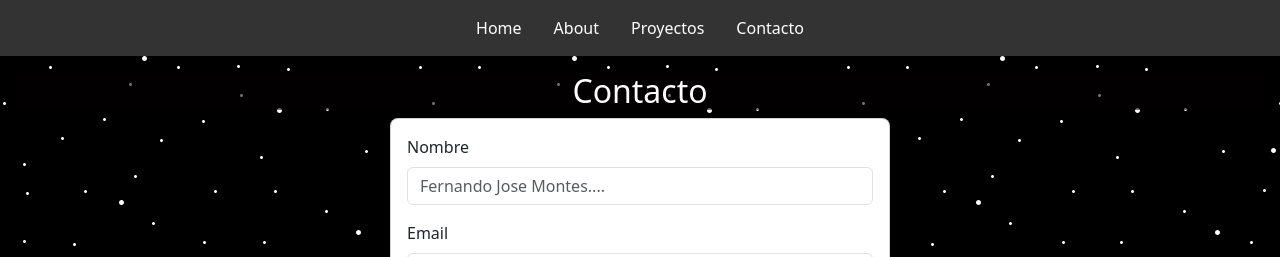
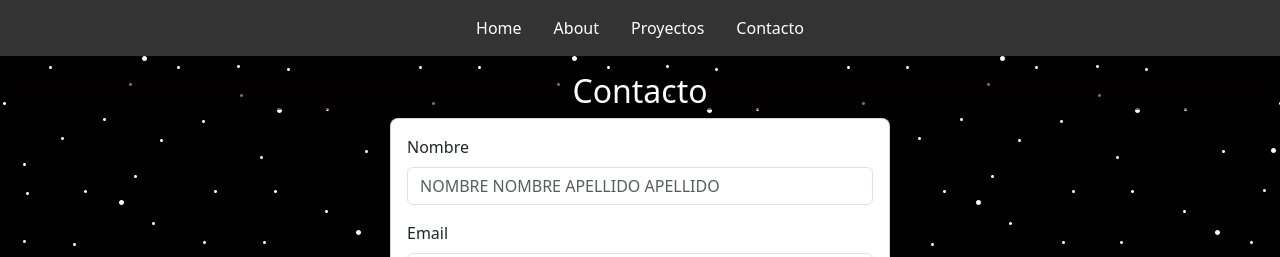
Before and after one commit to FernandoFuentes24/Portafolio, a Vue app: page /contacto in a window 1280 px wide. Shown: the top 257 px of the page. Built offline with nearby package versions, Linux system fonts and the light colour scheme.

Commit message:
update placerholder from input name

```diff
--- a/src/views/ContactPage.vue
+++ b/src/views/ContactPage.vue
@@ -6,7 +6,7 @@
         <form>
           <div class="mb-3">
             <label class="form-label">Nombre</label>
-            <input type="text" class="form-control" placeholder="Fernando Jose Montes....">
+            <input type="text" class="form-control" placeholder="NOMBRE NOMBRE APELLIDO APELLIDO">
           </div>
           <div class="mb-3">
             <label class="form-label">Email</label>
```
